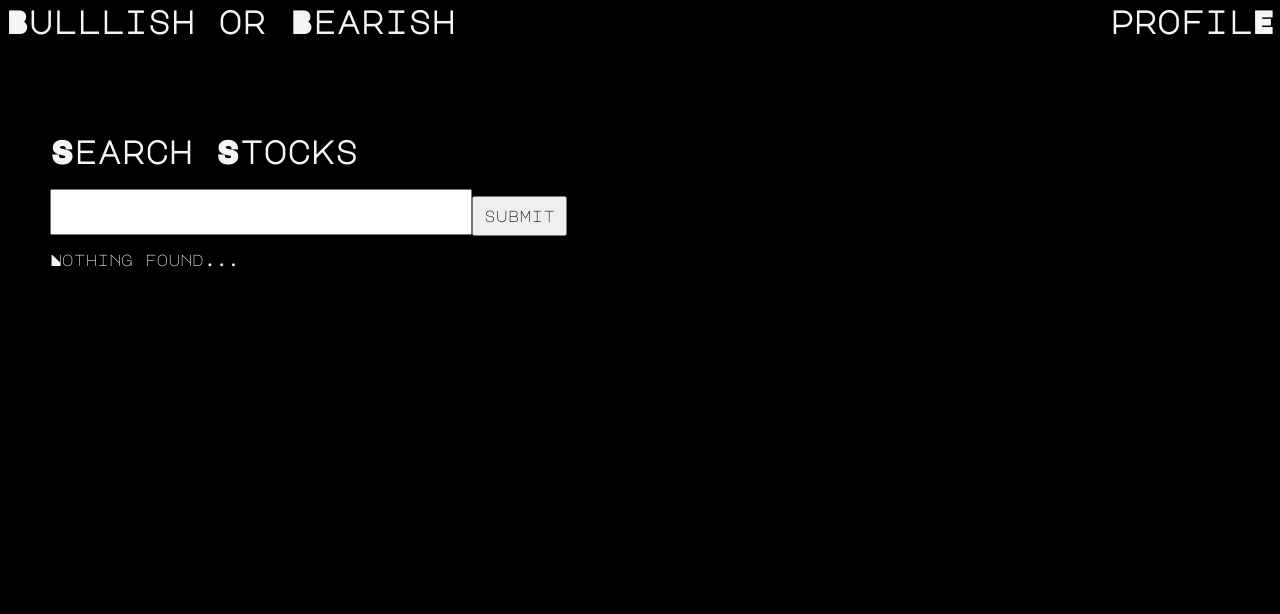
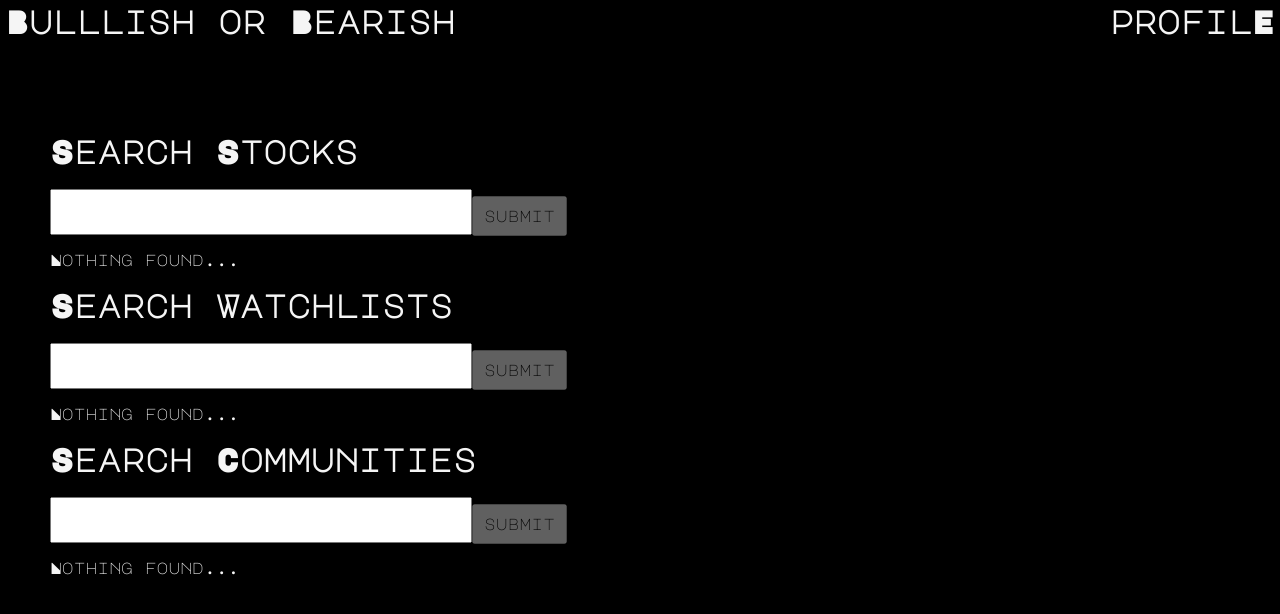
Before and after one commit to danny88881/CS411BullishOrBearish, a React (Create React App) app in the folder frontend/bullish_or_bearish/: page /Search in a window 1280 px wide. Shown: the top 614 px of the page. Built offline with nearby package versions, Linux system fonts and the light colour scheme.

Commit message:
Add community top contributors, watchlist and community search

```diff
--- a/frontend/bullish_or_bearish/src/pages/community.jsx
+++ b/frontend/bullish_or_bearish/src/pages/community.jsx
@@ -16,6 +16,8 @@ const Community = () => {
   const [topContributors, setTopContributors] = useState([]);
 
   const [updateContent, setUpdateContent] = useState("");
+
+  const currUserInCommunity = users.filter((user) => user.UserId == localStorage.getItem("userId")).length !== 0;
 
   const submitComment = (e) => {
     e.preventDefault();
@@ -72,6 +74,7 @@ const Community = () => {
     Axios.get('http://localhost:3002/api/topcontributors', {
       params: {communityid: communityid}
     }).then((res) => {
+      console.log(res.data);
       setTopContributors(res.data);
     });
   }, []);
@@ -128,9 +131,9 @@ const Community = () => {
 
       <h1>top contributors:</h1>
       {topContributors &&
-       topContributors.map((user) =>
+       topContributors.map((user, idx) =>
          <div>
-           <p>{user.FirstName.toLowerCase() + " " + user.LastName.toLowerCase()}</p>
+           <p>{(idx + 1) + ". " + user.FirstName.toLowerCase() + " " + user.LastName.toLowerCase() + " | Rating: " + (user.Rating === null ? 0 : user.Rating)}</p>
          </div>
        )}
 
@@ -143,11 +146,14 @@ const Community = () => {
        )}
 
       <h2>comments</h2>
-      <textarea class="commentBox" name="content" cols="40" rows="5" maxlength="256"
-                onChange={(e) => setContent(e.target.value)}
-      ></textarea>
-      <br></br>
-      <button class="commentButton" onClick={submitComment}>submit comment</button>
+      {currUserInCommunity &&
+       <div>
+         <textarea class="commentBox" name="content" cols="40" rows="5" maxlength="256"
+                   onChange={(e) => setContent(e.target.value)}
+         ></textarea>
+         <br></br>
+         <button class="commentButton" onClick={submitComment}>submit comment</button>
+       </div>}
 
       {comments &&
        comments.map((comment) =>
--- a/frontend/bullish_or_bearish/src/pages/search.jsx
+++ b/frontend/bullish_or_bearish/src/pages/search.jsx
@@ -9,6 +9,14 @@ const Search = () => {
   const [stocks, setStocks] = useState([]);
   const [stockSymbol, setStockSymbol] = useState('');
 
+  // Search Watchlist
+  const [watchlists, setWatchlists] = useState([]);
+  const [listName, setListName] = useState('');
+
+  // Search Watchlist
+  const [communities, setCommunities] = useState([]);
+  const [communityName, setCommunityName] = useState('');
+
   const searchStock = () => {
     Axios.post('http://localhost:3002/api/stock/search', {
       stockSymbol: stockSymbol
@@ -17,8 +25,33 @@ const Search = () => {
     });
   };
 
+  const searchWatchlists = () => {
+    Axios.post('http://localhost:3002/api/watchlist/search', {
+      listName: listName
+    }).then((res)=> {
+      console.log(res.data);
+      setWatchlists(res.data);
+    });
+  };
+
+  const searchCommunities = () => {
+    Axios.post('http://localhost:3002/api/community/search', {
+      communityName: communityName
+    }).then((res)=> {
+      setCommunities(res.data);
+    });
+  };
+
   const viewStock = (symbol) => {
     navigate("/Stocks/" + symbol);
+  };
+
+  const viewWatchlist = (listId) => {
+    navigate("/Watchlists/" + listId);
+  };
+
+  const viewCommunity = (communityId) => {
+    navigate("/Communities/" + communityId);
   };
 
   return (
@@ -26,7 +59,7 @@ const Search = () => {
       <h1>Search Stocks</h1>
       <div className="form">
         <input type="text" name="search" style={{fontSize:"24px", color:"black", height:"40px"}} onChange={(e)=> {setStockSymbol(e.target.value.toUpperCase());}}></input>
-        <button style={{fontSize:"16px", height:"40px"}} onClick={searchStock}>submit</button>
+        <button disabled={!stockSymbol} style={{fontSize:"16px", height:"40px"}} onClick={searchStock}>submit</button>
       </div>
 
       { stocks.length > 0 ?
@@ -43,6 +76,47 @@ const Search = () => {
           </table>
         </div>: <p>Nothing found...</p>
       }
+
+
+      <h1>Search Watchlists</h1>
+      <div className="form">
+        <input type="text" name="search" style={{fontSize:"24px", color:"black", height:"40px"}} onChange={(e)=> {setListName(e.target.value.toUpperCase());}}></input>
+        <button disabled={!listName} style={{fontSize:"16px", height:"40px"}} onClick={searchWatchlists}>submit</button>
+      </div>
+
+      { watchlists.length > 0 ?
+        <div>
+          <table>
+            {watchlists.map((watchlist) =>
+              <div onClick={() => viewWatchlist(watchlist['ListId'])} class="watchlistdisplay">
+                <h2>{watchlist['Title'].toLowerCase()}</h2>
+                <p>{watchlist['Description'].toLowerCase()}</p>
+                <p>--------------------</p>
+              </div>
+            )}
+          </table>
+        </div>: <p>Nothing found...</p>
+      }
+
+      <h1>Search Communities</h1>
+      <div className="form">
+        <input type="text" name="search" style={{fontSize:"24px", color:"black", height:"40px"}} onChange={(e)=> {setCommunityName(e.target.value.toUpperCase());}}></input>
+        <button disabled={!communityName} style={{fontSize:"16px", height:"40px"}} onClick={searchCommunities}>submit</button>
+      </div>
+
+      { communities.length > 0 ?
+        <div>
+          <table>
+            {communities.map((community) =>
+              <div onClick={() => viewCommunity(community['CommunityId'])} class="communitydisplay">
+                <h2>{community['Name'].toLowerCase()}</h2>
+                <p>{community['Description'].toLowerCase()}</p>
+                <p>--------------------</p>
+              </div>
+            )}
+          </table>
+        </div>: <p>Nothing found...</p>
+      }
     </div>
   );
 };
```
Also changed, not shown: 1 other file (tests, documents, lock files or other folders).
